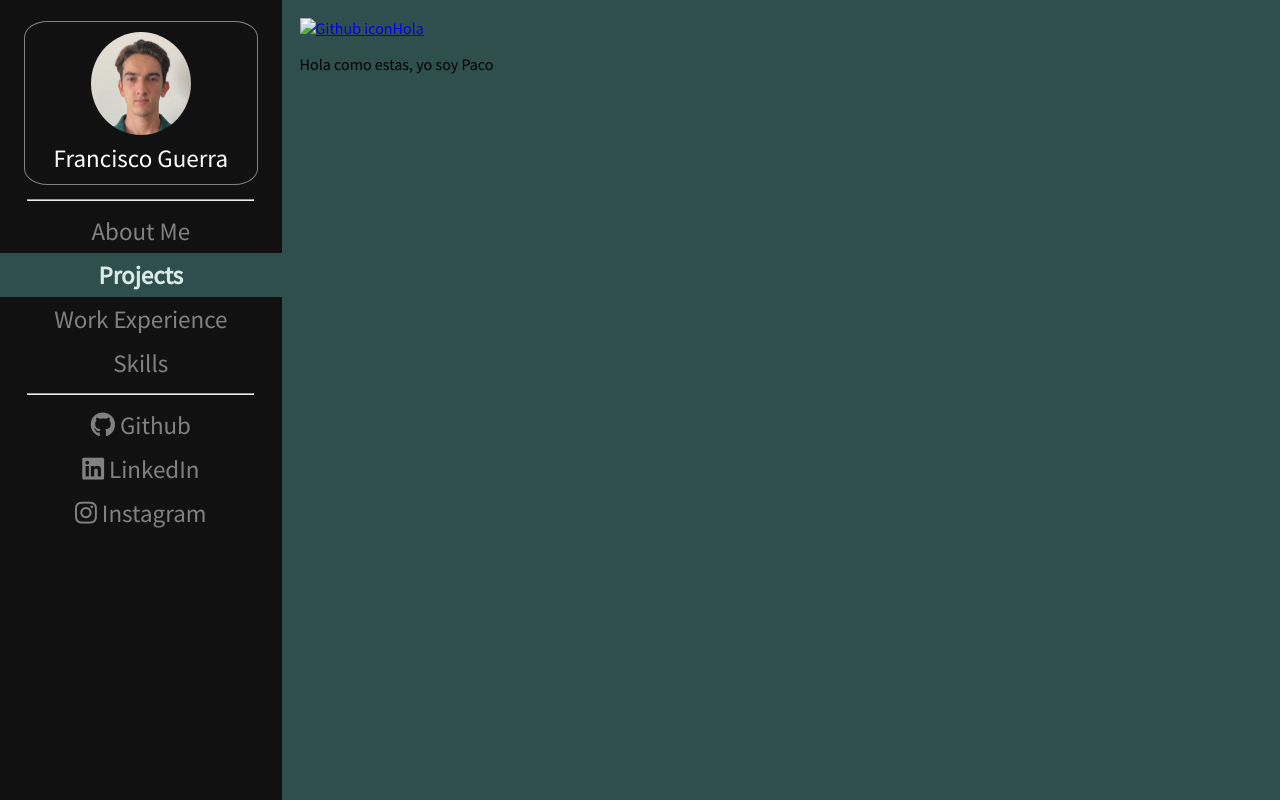
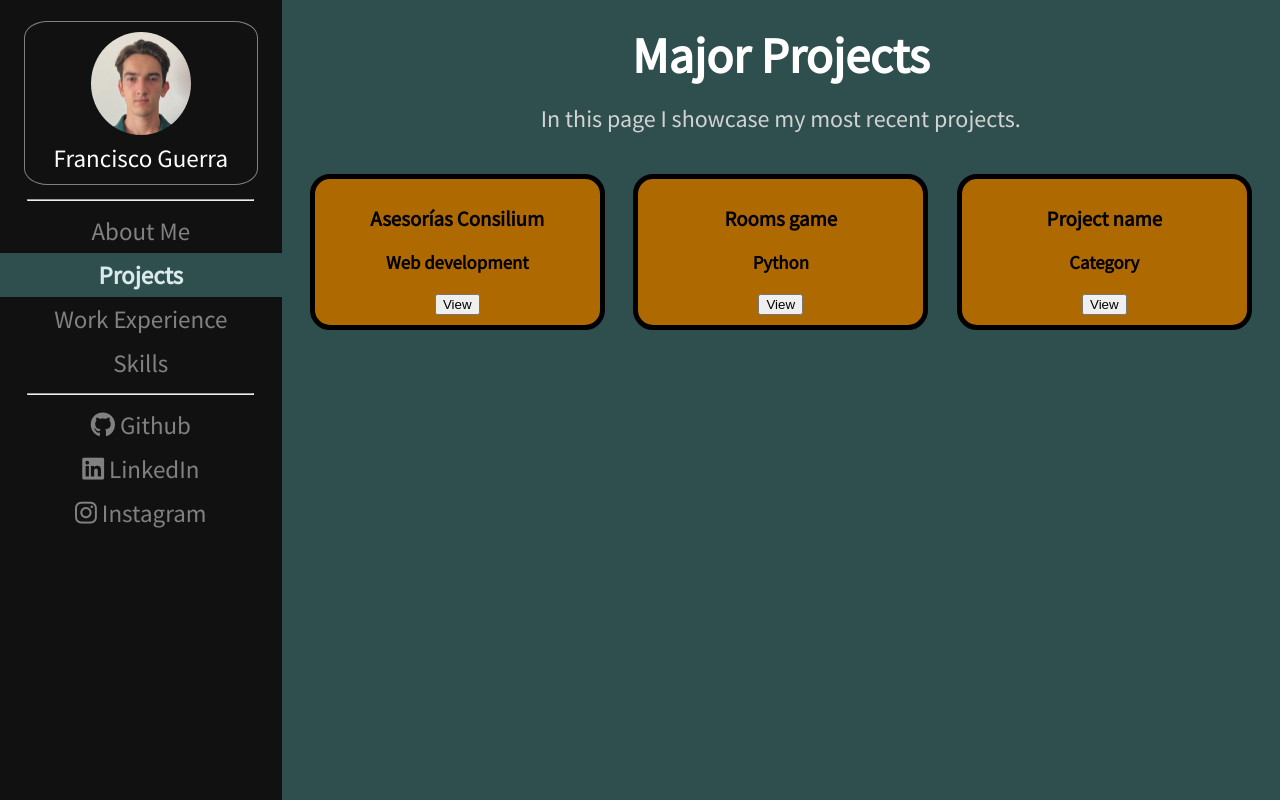
Before and after one commit to pacoguerraq/pacoguerraq-website, a plain HTML site: page projects.html in a window 1280 px wide. Drawn offline with Linux system fonts and the light colour scheme.

Commit message:
cambios en projects.html

```diff
--- a/css/style.css
+++ b/css/style.css
@@ -86,8 +86,8 @@ body {
 }
 
 .main {
-    margin-left: 22vw; /* Same as the width of the sidebar */
-    padding: 10px 10px 0 10px;
+    margin: 0px 0px 0px 22vw; /* Same as the width of the sidebar */
+    padding: 0px;
 }
 
 
--- /dev/null
+++ b/css/styleProjects.css
@@ -0,0 +1,48 @@
+.main {
+    text-align: center;
+}
+
+body {
+    background-color: rgb(47, 79, 79);
+}
+
+.top-content {
+    padding: 0;
+    margin: 0;
+}
+
+h1 {
+    color: #fff;
+    font-size: 50px;
+    margin: 0;
+    padding: 2vh 0;
+}
+
+p {
+    font-size: 150%;
+    color: rgb(211, 211, 211);
+    margin: 0;
+}
+
+.container-boxes {
+    margin: 5vh 0;
+}
+
+.box {
+    /* appearance */
+	background-color: #af6901;
+	color:#000000;
+	box-sizing: border-box;
+    /* measurements */
+    width: 30%;
+    height: auto;
+	display:inline-block;
+	border: 5px solid #000000;
+	padding: 10px 4%;
+    margin: 0 1vw;
+    border-radius: 20px;
+}
+
+.box h2 {
+    font-size: 130%;
+}
--- a/projects.html
+++ b/projects.html
@@ -4,6 +4,7 @@
     <meta charset="UTF-8">
     <title>Francisco Guerra</title>
     <link rel="stylesheet" href="css/style.css">
+    <link rel="stylesheet" href="css/styleProjects.css">
     <script src="https://kit.fontawesome.com/74f14320e7.js" crossorigin="anonymous"></script>
 </head>
 <body>
@@ -41,8 +42,47 @@
 
     <!-- Page content -->
     <div class="main">
-        <a href="#"><img src="images/GitHub-Mark-Light-32px.png" alt="Github icon" height="20px">Hola</a>
-        <p>Hola como estas, yo soy Paco</p>
+        <div style="width: 100%;" class="top-content">
+            <h1>Major Projects</h1>
+            <p>In this page I showcase my most recent projects.</p>
+        </div>
+
+        <div style="width: 100%;" class="bottom-content">
+            <!-- Primera fila -->
+            <div class="container-boxes">
+                <div class="box">
+                    <h2>Asesorías Consilium</h2>
+                    <h3>Web development</h3>
+                    <button>View</button>
+                </div>
+                <div class="box">
+                    <h2>Rooms game</h2>
+                    <h3>Python</h3>
+                    <button>View</button>
+                </div>
+                <div class="box">
+                    <h2>Project name</h2>
+                    <h3>Category</h3>
+                    <button>View</button>
+                </div>
+            </div>
+
+            <!-- Segunda fila -->
+            <!-- <div class="container-boxes">
+                <div class="box">
+                    <h2>Left Side</h2>
+                    <p>Here is the content</p>
+                </div>
+                <div class="box">
+                    <h2>Middle Part</h2>
+                    <p>Here is the content</p>
+                </div>
+                <div class="box">
+                    <h2>Right Side</h2>
+                    <p>Here is the content</p>
+                </div>
+            </div> -->
+        </div>
     </div>
 </body>
 </html>
```
Also changed, not shown: index.html (+1 -1 lines), 3 other files.
